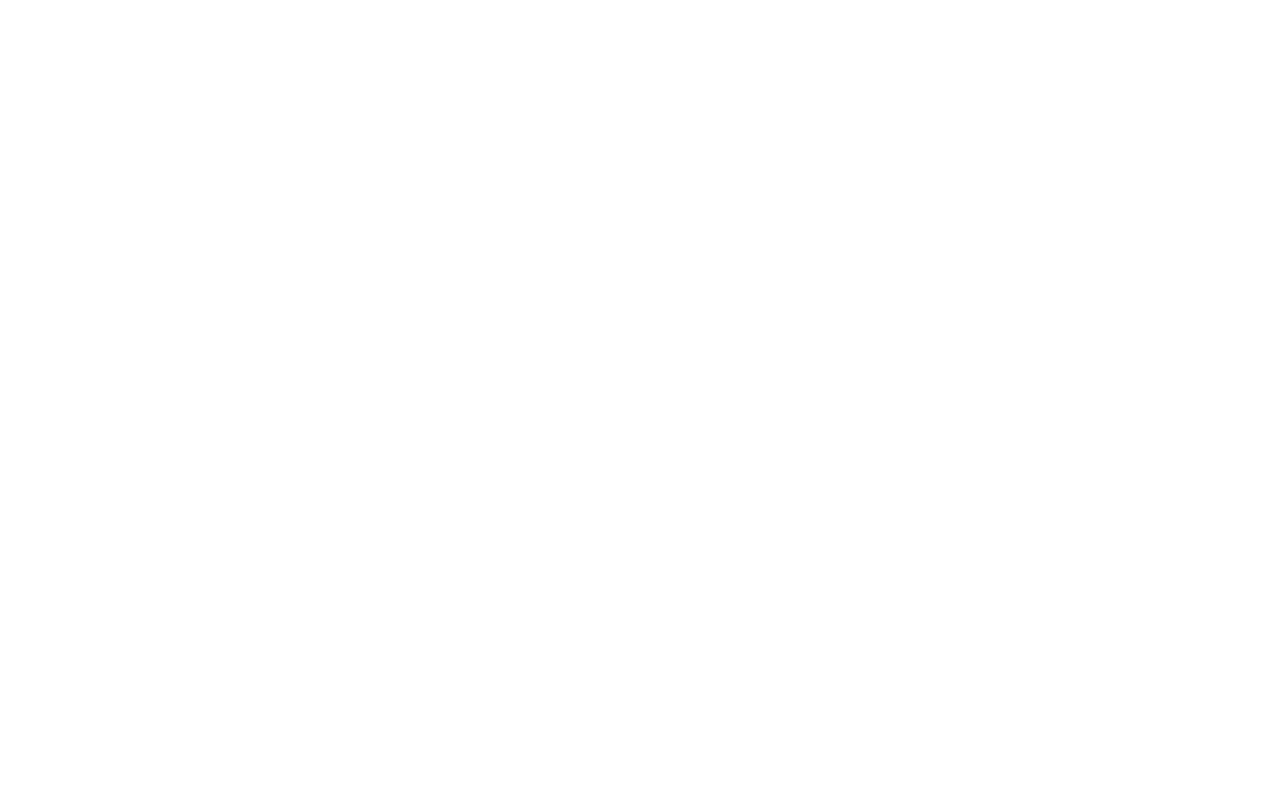
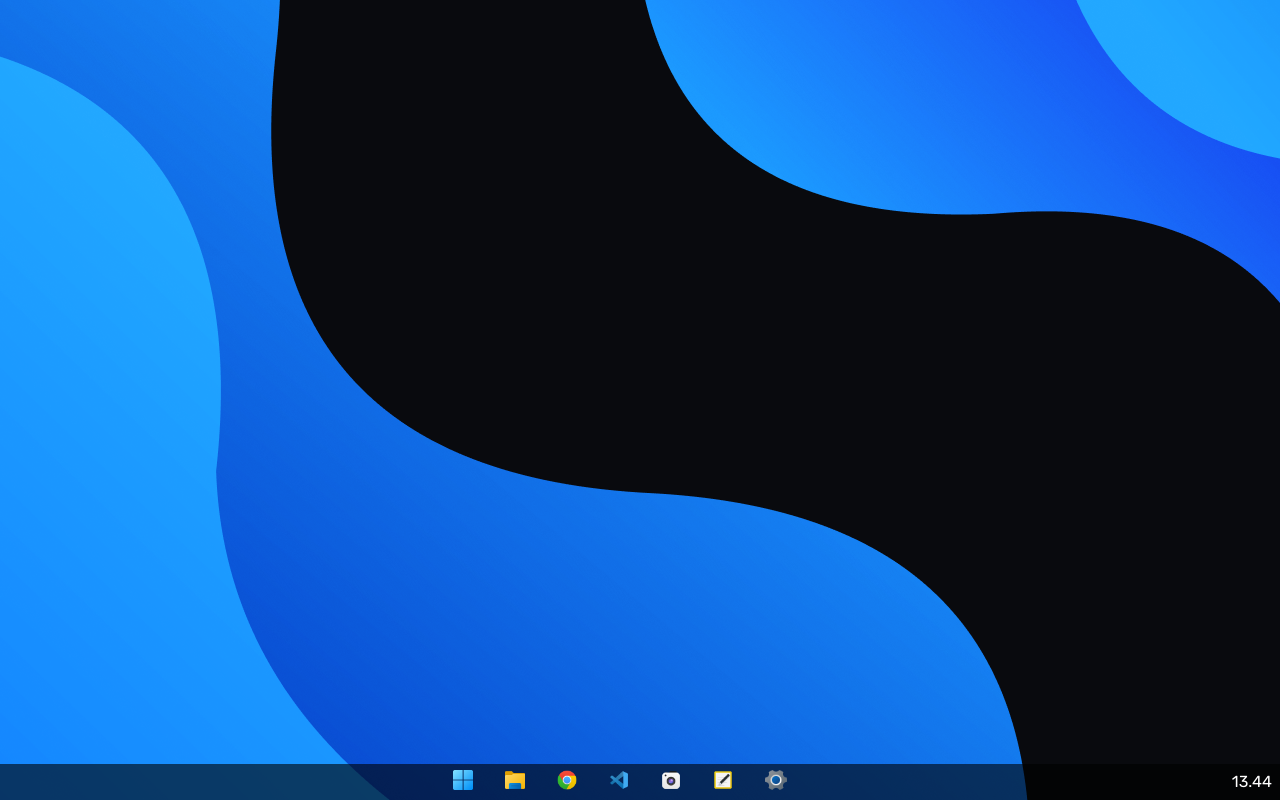
Before and after one commit to ilham25/dw-hackathon-fe, a React (Create React App) app: page / in a window 1280 px wide. Before the commit this address had no page. Built offline with nearby package versions, Linux system fonts and the light colour scheme.

Commit message:
fixed route

```diff
--- a/src/App.js
+++ b/src/App.js
@@ -1,6 +1,6 @@
 import { Routes, Route, BrowserRouter } from "react-router-dom";
-import Login from "../src/pages/login";
-import Register from "../src/pages/register";
+// import Login from "../src/pages/login";
+// import Register from "../src/pages/register";
 import Desktop from "../src/pages/desktop";
 import Browser from "../src/pages/browser";
 
@@ -8,9 +8,9 @@
   return (
     <BrowserRouter>
       <Routes>
-        <Route path="/login" element={<Login />} />
-        <Route path="/register" element={<Register />} />
-        <Route path="/desktop" element={<Desktop />} />
+        {/* <Route path="/login" element={<Login />} />
+        <Route path="/register" element={<Register />} /> */}
+        <Route path="/" element={<Desktop />} />
         <Route path="/browser" element={<Browser />} />
       </Routes>
     </BrowserRouter>
```
